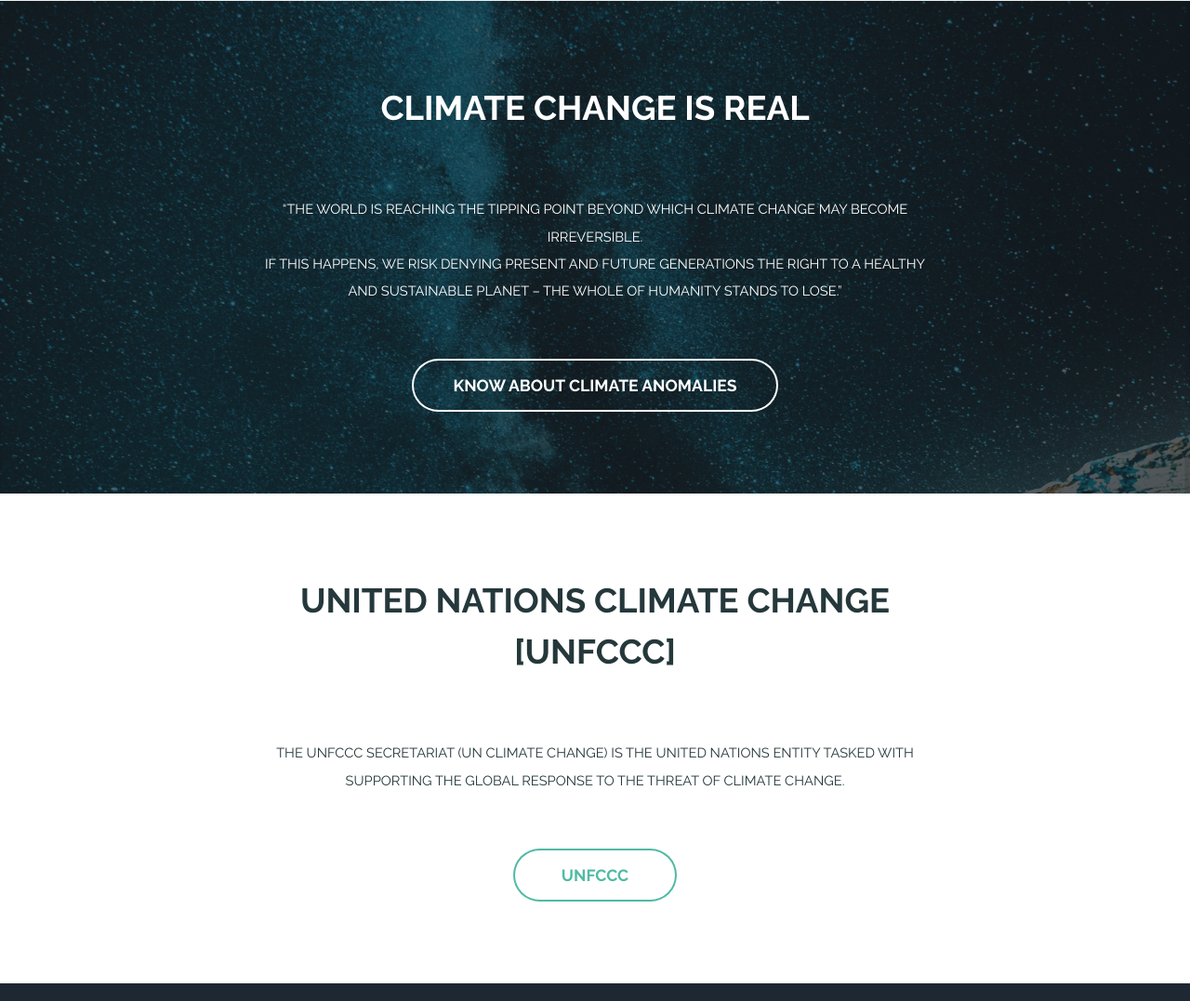
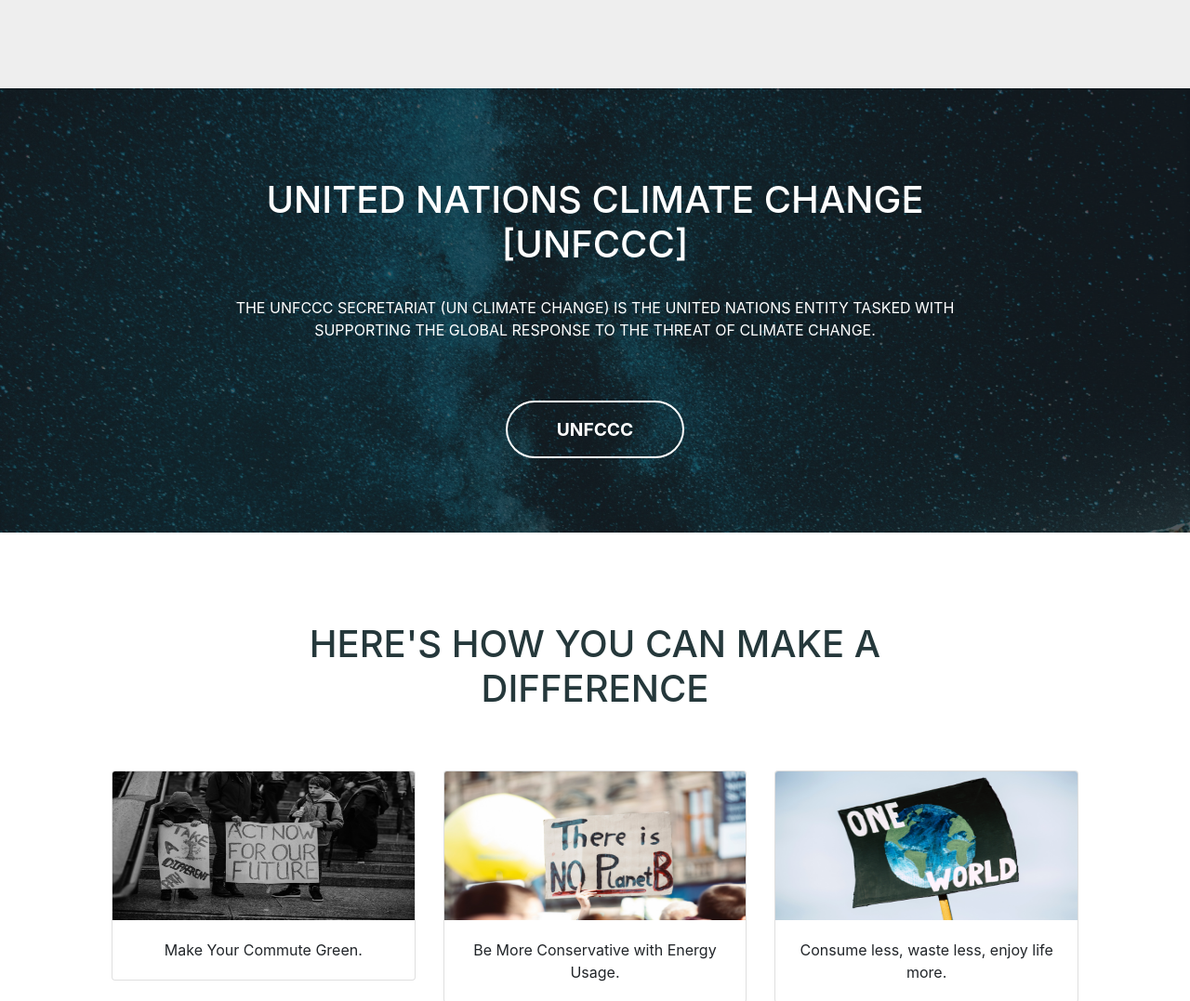
Before and after one commit to rutvikdumre/envio-edu-Flask-Python-Data-Analytics-, a Flask app: page / in a window 1280 px wide. Shown: the part 1396-2473 px from the top of the page at 93% size. Run offline with Flask 2, Linux system fonts and the light colour scheme.

Commit message:
landing page modified

```diff
--- a/static/assets/css/main.css
+++ b/static/assets/css/main.css
@@ -3880,7 +3880,7 @@
 		background-color: #1E2832;
 		color: rgba(255, 255, 255, 0.75);
 		background-attachment: fixed;
-		background-image: url("images/overlay.png"), url("../../images/main.jpg");
+		background-image: url("images/overlay.png"), url("../../images/main-new.jpg");
 		background-size: cover;
 		text-align: center;
 	}
--- a/templates/index.html
+++ b/templates/index.html
@@ -13,6 +13,30 @@
 		<link rel="stylesheet"  type= "text/css" href= "{{ url_for('static',filename='assets/css/main.css') }}" />
 		<!--[if lte IE 8]><link rel="stylesheet" href="assets/css/ie8.css" /><![endif]-->
 		<!--[if lte IE 9]><link rel="stylesheet" href="assets/css/ie9.css" /><![endif]-->
+
+		<!-- Bootstrap -->
+		<link
+          rel="stylesheet"
+          href="https://cdn.jsdelivr.net/npm/bootstrap@4.6.0/dist/css/bootstrap.min.css"
+          integrity="sha384-B0vP5xmATw1+K9KRQjQERJvTumQW0nPEzvF6L/Z6nronJ3oUOFUFpCjEUQouq2+l"
+          crossorigin="anonymous"
+        />
+        <script
+          src="https://code.jquery.com/jquery-3.5.1.slim.min.js"
+          integrity="sha384-DfXdz2htPH0lsSSs5nCTpuj/zy4C+OGpamoFVy38MVBnE+IbbVYUew+OrCXaRkfj"
+          crossorigin="anonymous"
+        ></script>
+        <script
+          src="https://cdn.jsdelivr.net/npm/popper.js@1.16.1/dist/umd/popper.min.js"
+          integrity="sha384-9/reFTGAW83EW2RDu2S0VKaIzap3H66lZH81PoYlFhbGU+6BZp6G7niu735Sk7lN"
+          crossorigin="anonymous"
+        ></script>
+        <script
+          src="https://cdn.jsdelivr.net/npm/bootstrap@4.6.0/dist/js/bootstrap.min.js"
+          integrity="sha384-+YQ4JLhjyBLPDQt//I+STsc9iw4uQqACwlvpslubQzn4u2UU2UFM80nGisd026JF"
+          crossorigin="anonymous"
+        ></script>
+
 	</head>
 	<body class="landing">
 
@@ -47,7 +71,7 @@
 			<div class="inner">
 				<a name="weather"></a>
 				<article class="feature right">
-					<span class="image"><img src="../static/images/weather.jpg" alt="" /></span>
+					<span class="image"><img src="../static/images/weather-new.jpg" alt="" /></span>
 					<div class="content">
 						<a name="map"></a>
 						<h2>Know more about Climate</h2>
@@ -63,7 +87,7 @@
 					</div>
 				</article>
 				<article class="feature left">
-					<span class="image"><img src="../static/images/map (2).jpg" alt="" /></span>
+					<span class="image"><img src="../static/images/mapnew.jpg" alt="" /></span>
 					<div class="content">
 						<h2>Find out about the weather</h2>
 						<p>Check the weather around you and all over the world at a glance.</p>
@@ -81,20 +105,6 @@
 		<!-- Two -->
 		<section id="three" class="wrapper style3 special">
 			<div class="inner">
-                <header class="major narrow    ">
-                    <h2>Climate change is real</h2>
-                    <br>
-                    <p>“The world is reaching the tipping point beyond which climate change may become irreversible. <br>
-                        If this happens, we risk denying present and future generations
-                        the right to a healthy and sustainable planet – the whole of humanity stands to lose.”</p>
-                </header>
-                <ul class="actions">
-                    <li><a href="/maps" class="button big alt">Know about climate anomalies</a></li>
-                </ul>
-            </div>
-        </section>
-<section id="two" class="wrapper special">
-                <div class="inner">
 				<header class="major narrow">
 					<h2>United Nations Climate Change [UNFCCC]</h2>
 					<br>
@@ -103,6 +113,71 @@
 				<ul class="actions">
 					<li><a href="https://unfccc.int/about-us/about-the-secretariat" class="button big alt">UNFCCC</a></li>
 				</ul>
+			</div>
+		</section>
+
+			<section id="two" class="wrapper special">
+				<div class="inner">
+					<header class="major narrow">
+						<h2>Here's how you can make a difference</h2>
+					</header>
+					<div class="row">
+
+						<div class="prevention-div col-lg-4 col-md-6" style="margin-bottom: 2%;">
+						  <div class="card">
+							<img class="prevention-img card-img-top" src="../static/images/prevention-1.jpg" alt="Card image cap" style="height: 20vh;">
+							<div class="card-body">
+								<p class="card-text"> Make Your Commute Green. </p>
+							</div>
+						  </div>
+						</div>
+
+						<div class="prevention-div col-lg-4 col-md-6">
+							<div class="card">
+								<img class="prevention-img card-img-top" src="../static/images/prevention-2new.jpg" alt="Card image cap" style="height: 20vh;">
+							  <div class="card-body">
+								  <p class="card-text">Be More Conservative with Energy Usage. </p>
+							  </div>
+							</div>
+						  </div>
+
+						<div class="prevention-div col-lg-4 col-md-6">
+							<div class="card">
+							  <img class="prevention-img card-img-top" src="../static/images/prevention-3.jpg" alt="Card image cap" style="height: 20vh;">
+							  <div class="card-body">
+								  <p class="card-text">Consume less, waste less, enjoy life more.</p>
+							  </div>
+							</div>
+						</div>
+
+						<div class="prevention-div col-lg-4 col-md-6">
+							<div class="card">
+							  <img class="prevention-img card-img-top" src="../static/images/prevention-4.jpg" alt="Card image cap" style="height: 20vh;">
+							  <div class="card-body">
+								  <p class="card-text">Start a climate conversation.</p>
+							  </div>
+							</div>
+						  </div>
+
+						  <div class="prevention-div col-lg-4 col-md-6">
+							  <div class="card">
+								<img class="prevention-img card-img-top" src="../static/images/prevention-5new.jpg" alt="Card image cap" style="height: 20vh;">
+								<div class="card-body">
+									<p class="card-text">Encourage the use of renewable energies.</p>
+								</div>
+							  </div>
+							</div>
+
+						  <div class="prevention-div col-lg-4 col-md-6">
+							  <div class="card">
+								<img class="prevention-img card-img-top" src="../static/images/prevention-6new.jpg" alt="Card image cap" style="height: 20vh;">
+								<div class="card-body">
+									<p class="card-text">Recyle</p>
+								</div>
+							  </div>
+						  </div>
+
+					  </div>
 				</div>
 			</section>
 
```
Also changed, not shown: static/images/main-new.jpg (added), static/images/prevention-1.jpg (added), static/images/prevention-2new.jpg (added), static/images/prevention-3.jpg (added), static/images/prevention-4.jpg (added), 5 other files. Lines whose indentation alone changed are shown as unchanged.
